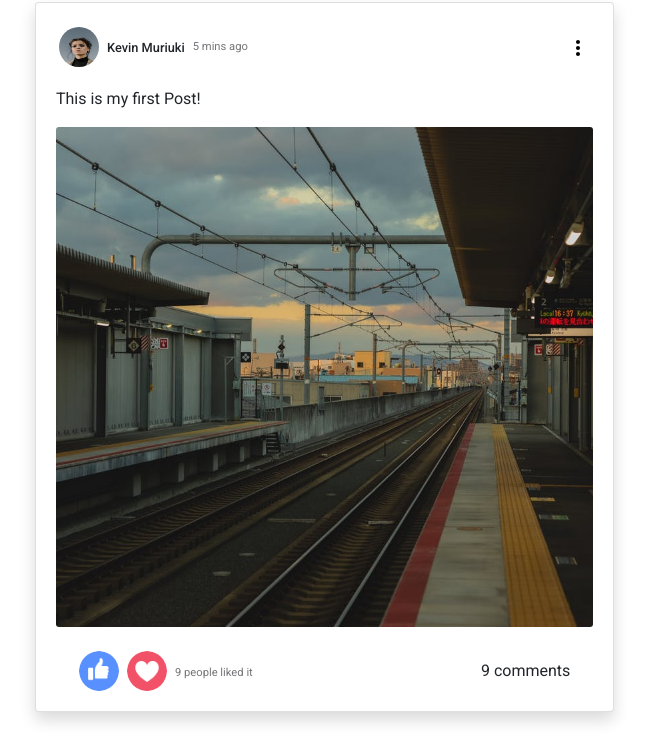
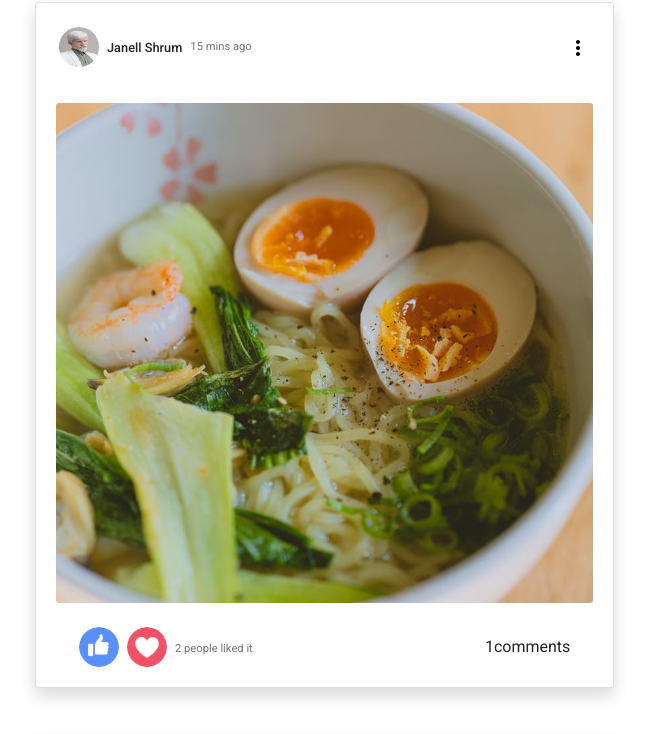
Before and after one commit to Kevinmuriuki/socialfeedapp, a React (Create React App) app: page / in a window 1280 px wide. Shown: the part 1080-1814 px from the top of the page, without its empty margins (308-956 px from the left). Built offline with nearby package versions, Linux system fonts and the light colour scheme.

Commit message:
Added dummyData and modified Post to work dynamically

```diff
--- a/src/components/post/Post.jsx
+++ b/src/components/post/Post.jsx
@@ -1,6 +1,8 @@
 import { Card, Row, Col } from 'react-bootstrap';
+import { Users } from '../../dummyData'
 
-export default function Post() {
+export default function Post(posts) {
+  console.log(posts)
   const style =  {
     fontWeight: 500,
     fontSize: '.8em'
@@ -28,14 +30,16 @@ export default function Post() {
     objectFit: 'cover',
   }
 
+  const user = Users.filter(u => u.id === posts.post.userId)[0];
+
   return (
     <>
       <Card className="shadow mb-5">
         <Row className="mx-2 mt-4">
           <Col className="d-flex align-items-center">
-            <Card.Img style={pointer} className="rounded-circle" src="/statics/person/1.jpeg" style={imgStyle}/>
-            <span className="ml-2" style={style}>Kevin Muriuki</span>
-            <span className="ml-2" style={small}>5 mins ago</span>
+            <Card.Img style={pointer} className="rounded-circle" src={user.profilePicture} style={imgStyle}/>
+            <span className="ml-2" style={style}>{user.username}</span>
+            <span className="ml-2" style={small}>{posts.post.date}</span>
           </Col>
           <Col className="d-flex justify-content-end align-items-center">
             <span style={pointer}>
@@ -44,17 +48,17 @@ export default function Post() {
           </Col>
         </Row>
         <Card.Body>
-          <Card.Text>This is my first Post!</Card.Text>
-          <Card.Img className="img-fluid" src="/statics/post/1.jpeg" style={coverImg}/>
+          <Card.Text>{posts.post?.desc}</Card.Text>
+          <Card.Img className="img-fluid" src={posts.post.photo} style={coverImg}/>
           <Row className="mx-2 mt-4">
             <Col className="d-flex align-items-center">
               <Card.Img className="rounded-circle mr-2" src="/statics/like.png" style={imgStyle}/>
               <Card.Img className="rounded-circle" src="/statics/heart.png" style={imgStyle}/>
               <div>
-                <span className="ml-2" style={small}>9 people liked it</span>
+                <span className="ml-2" style={small}><span>{posts.post.like}</span> people liked it</span>
               </div>
             </Col>
-            <Col className="d-flex justify-content-end align-items-center"  style={pointer}>9 comments</Col>
+            <Col className="d-flex justify-content-end align-items-center"  style={pointer}><span>{posts.post.comment}</span> comments</Col>
           </Row>
         </Card.Body>
       </Card>
--- a/src/dummyData.js
+++ b/src/dummyData.js
@@ -1,52 +1,52 @@
 export const Users = [
   {
     id:1,
-    profilePicture: "assets/person/1.jpeg",
+    profilePicture: "statics/person/1.jpeg",
     username: "Safak Kocaoglu",
   },
   {
     id:2,
-    profilePicture: "assets/person/2.jpeg",
+    profilePicture: "statics/person/2.jpeg",
     username: "Janell Shrum",
   },
   {
     id:3,
-    profilePicture: "assets/person/3.jpeg",
+    profilePicture: "statics/person/3.jpeg",
     username: "Alex Durden",
   },
   {
     id:4,
-    profilePicture: "assets/person/4.jpeg",
+    profilePicture: "statics/person/4.jpeg",
     username: "Dora Hawks",
   },
   {
     id:5,
-    profilePicture: "assets/person/5.jpeg",
+    profilePicture: "statics/person/5.jpeg",
     username: "Thomas Holden",
   },
   {
     id:6,
-    profilePicture: "assets/person/6.jpeg",
+    profilePicture: "statics/person/6.jpeg",
     username: "Shirley Beauchamp",
   },
   {
     id:7,
-    profilePicture: "assets/person/7.jpeg",
+    profilePicture: "statics/person/7.jpeg",
     username: "Travis Bennett",
   },
   {
     id:8,
-    profilePicture: "assets/person/8.jpeg",
+    profilePicture: "statics/person/8.jpeg",
     username: "Kristen Thomas",
   },
   {
     id:9,
-    profilePicture: "assets/person/9.jpeg",
+    profilePicture: "statics/person/9.jpeg",
     username: "Gary Duty",
   },
   {
     id:10,
-    profilePicture: "assets/person/10.jpeg",
+    profilePicture: "statics/person/10.jpeg",
     username: "Safak Kocaoglu",
   },
 ];
@@ -55,7 +55,7 @@ export const Posts = [
   {
     id: 1,
     desc: "Love For All, Hatred For None.",
-    photo: "assets/post/1.jpeg",
+    photo: "statics/post/1.jpeg",
     date: "5 mins ago",
     userId: 1,
     like: 32,
@@ -63,7 +63,7 @@ export const Posts = [
   },
   {
     id: 2,
-    photo: "assets/post/2.jpeg",
+    photo: "statics/post/2.jpeg",
     date: "15 mins ago",
     userId: 2,
     like: 2,
@@ -72,7 +72,7 @@ export const Posts = [
   {
     id: 3,
     desc: "Every moment is a fresh beginning.",
-    photo: "assets/post/3.jpeg",
+    photo: "statics/post/3.jpeg",
     date: "1 hour ago",
     userId: 3,
     like: 61,
@@ -80,7 +80,7 @@ export const Posts = [
   },
   {
     id: 4,
-    photo: "assets/post/4.jpeg",
+    photo: "statics/post/4.jpeg",
     date: "4 hours ago",
     userId: 4,
     like: 7,
@@ -88,7 +88,7 @@ export const Posts = [
   },
   {
     id: 5,
-    photo: "assets/post/5.jpeg",
+    photo: "statics/post/5.jpeg",
     date: "5 hours ago",
     userId: 5,
     like: 23,
@@ -96,7 +96,7 @@ export const Posts = [
   },
   {
     id: 6,
-    photo: "assets/post/6.jpeg",
+    photo: "statics/post/6.jpeg",
     date: "1 day ago",
     userId: 6,
     like: 44,
@@ -105,7 +105,7 @@ export const Posts = [
   {
     id: 7,
     desc: "Never regret anything that made you smile.",
-    photo: "assets/post/7.jpeg",
+    photo: "statics/post/7.jpeg",
     date: "2 days ago",
     userId: 7,
     like: 52,
@@ -113,7 +113,7 @@ export const Posts = [
   },
   {
     id: 8,
-    photo: "assets/post/8.jpeg",
+    photo: "statics/post/8.jpeg",
     date: "3 days ago",
     userId: 8,
     like: 15,
@@ -122,7 +122,7 @@ export const Posts = [
   {
     id: 9,
     desc: "Change the world by being yourself.",
-    photo: "assets/post/9.jpeg",
+    photo: "statics/post/9.jpeg",
     date: "5 days ago",
     userId: 9,
     like: 11,
@@ -130,7 +130,7 @@ export const Posts = [
   },
   {
     id: 10,
-    photo: "assets/post/10.jpeg",
+    photo: "statics/post/10.jpeg",
     date: "1 week ago",
     userId: 10,
     like: 104,
```
